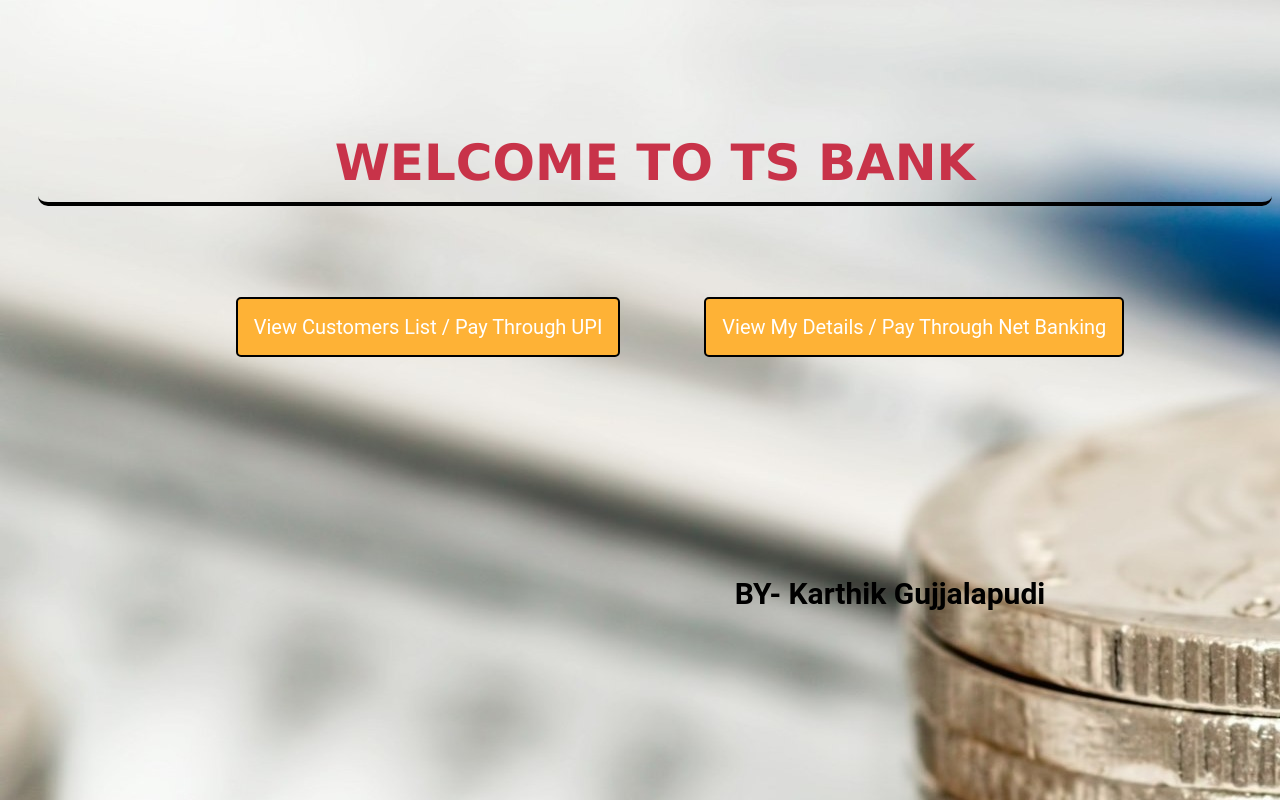
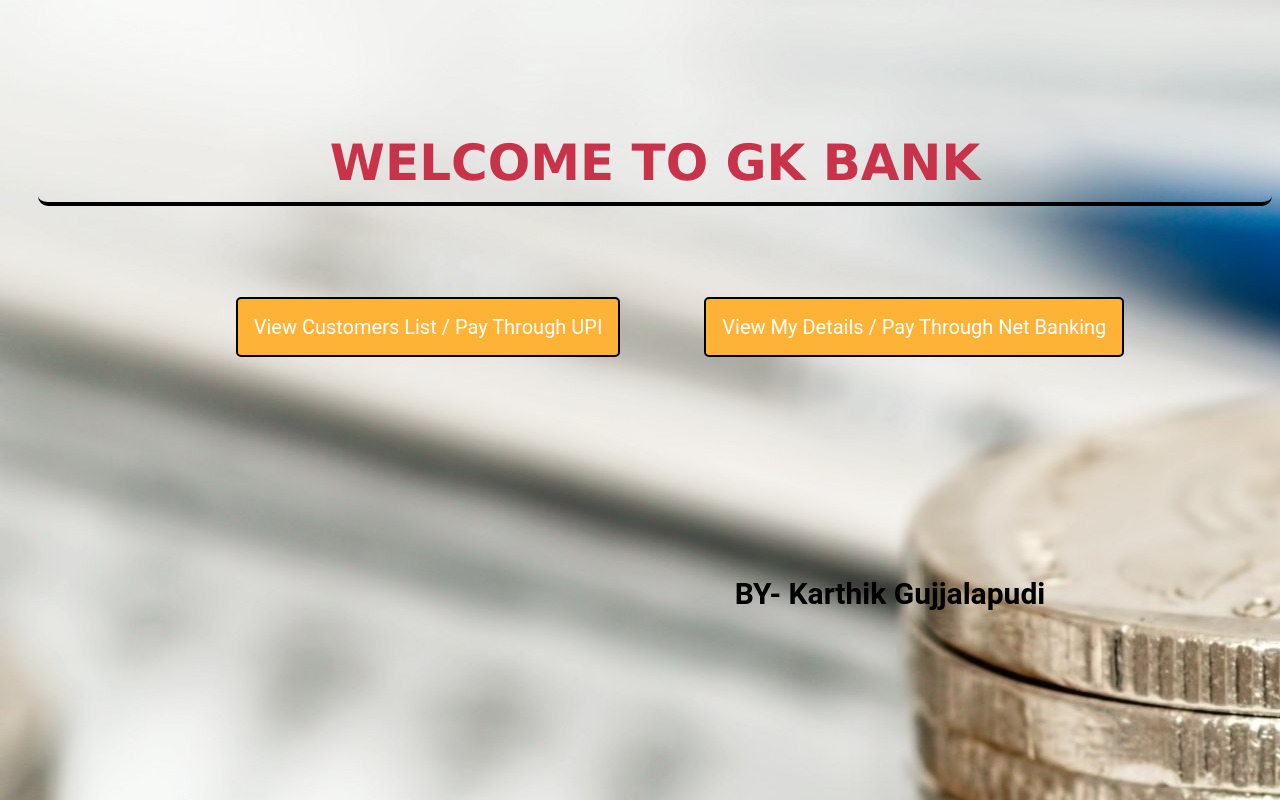
Before and after one commit to Karthikgujjalapudi/Internship-Project, a plain HTML site: page index.html in a window 1280 px wide. Drawn offline with Linux system fonts and the light colour scheme.

Commit message:
Update index.html

```diff
--- a/index.html
+++ b/index.html
@@ -52,7 +52,7 @@ h2{
 </head>
 <body>
 
-<center><h1>WELCOME TO TS BANK</h1></center>
+<center><h1>WELCOME TO GK BANK</h1></center>
 <br>
 <br>
 <center>
```
